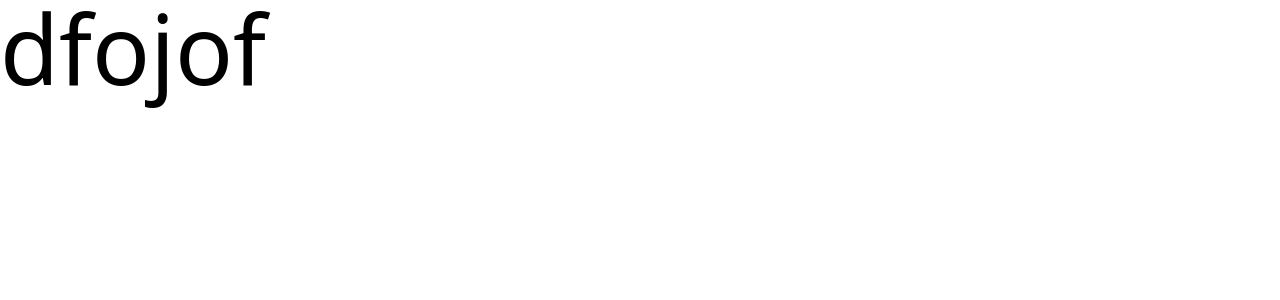
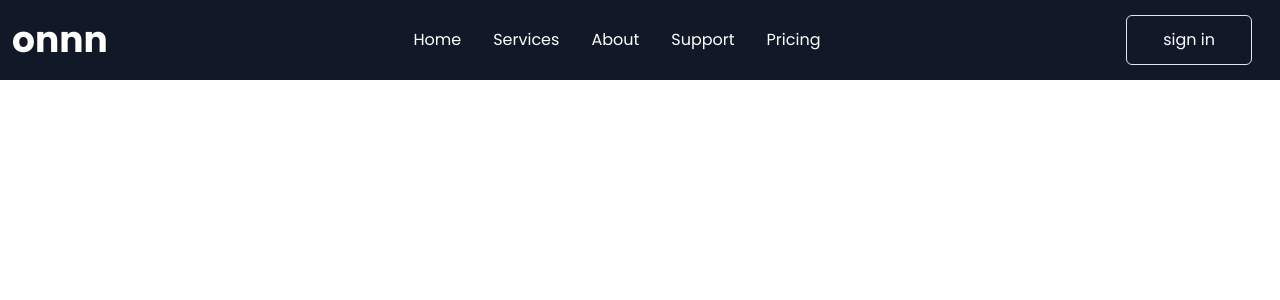
Before and after one commit to WajidMohammed9951/cloud-services-website, a React (Create React App) app: page / in a window 1280 px wide. Shown: the top 300 px of the page. Built offline with nearby package versions, Linux system fonts and the light colour scheme.

Commit message:
added navbar.js

```diff
--- a/src/App.js
+++ b/src/App.js
@@ -1,9 +1,11 @@
-
+import GreenBtn from "./Components/GreenBtn";
+import Navbar from "./Components/Navbar";
 
 function App() {
   return (
-    <div className="text-8xl">
-     <h1>dfojof</h1>
+    <div >
+     <Navbar/>
+     <GreenBtn/>
     </div>
   );
 }
--- /dev/null
+++ b/src/Components/GreenBtn.js
@@ -0,0 +1,18 @@
+import React from "react";
+
+const GreenBtn = ({ title, onClick, className }) => {
+  return (
+    <button
+      className={
+        "border bg-lightColor text-darkColor border-lightColor hover:bg-transparent hover:text-lightColor rounded-md duration-300 ease-out" +
+        " " +
+        className
+      }
+      onClick={onClick}
+    >
+      {title}
+    </button>
+  );
+};
+
+export default GreenBtn;
--- /dev/null
+++ b/src/Components/Navbar.js
@@ -0,0 +1,138 @@
+import React, { useState } from "react";
+import {
+    FaBars,
+    FaTimes,
+    FaFacebook,
+    FaTwitch,
+    FaLinkedinIn,
+    FaTwitter,
+} from "react-icons/fa";
+
+import GreenBtn from "./GreenBtn";
+
+
+const Navbar = () => {
+    const [navigation, setNavigation] = useState(false);
+    const links = [
+        {
+            id: 1,
+            link: "home",
+        },
+        {
+            id: 2,
+            link: "services",
+        },
+        {
+            id: 3,
+            link: "about",
+        },
+        {
+            id: 4,
+            link: "support",
+        },
+        {
+            id: 5,
+            link: "pricing",
+        },
+    ];
+
+    return (
+        <div className="w-screen h-20 z-20 fixed bg-gray-900 text-white">
+            <div className="px-3 flex items-center justify-between w-full h-full">
+                <div className="flex items-center">
+                    <h1 className="text-4xl font-bold">onnn</h1>
+                </div>
+
+                <ul className="hidden md:flex">
+                    {links.map(({ id, link }) => (
+                        <li
+                            key={id}
+                            className="capitalize p-4 cursor-pointer hover:text-lightColor duration-200"
+                        >
+                            {link}
+
+                        </li>
+                    ))}
+                </ul>
+
+                <div className="hidden md:flex mr-4">
+                    <GreenBtn title="sign in" className="px-9 py-3" />
+                </div>
+
+                {/* burger icon  */}
+                <div className="md:hidden">
+                    <div onClick={() => setNavigation(true)} className="cursor-pointer">
+                        <FaBars size={30} />
+                    </div>
+                </div>
+            </div>
+
+            {/* mobile menu  */}
+            <div
+                className={
+                    navigation
+                        ? "md:hidden fixed left-0 top-0 w-full h-full bg-gray-900/70 backdrop-blur"
+                        : ""
+                }
+            >
+                <div
+                    className={
+                        navigation
+                            ? "fixed left-0 top-0 w-4/5 h-full bg-gray-900 text-white p-10 ease-in duration-500"
+                            : "fixed top-0 left-[-100%] h-full p-10 duration-500 ease-in"
+                    }
+                >
+                    <div>
+                        <div className="flex w-full items-center justify-between">
+                            <h2
+                                onClick={() => setNavigation(false)}
+                                className="text-3xl font-bold capitalize cursor-pointer"
+                            >
+
+                            </h2>
+                            <div
+                                onClick={() => setNavigation(false)}
+                                className="p-3 cursor-pointer"
+                            >
+                                <FaTimes size={30} />
+                            </div>
+                        </div>
+                    </div>
+
+                    <div className="mt-24 flex flex-col h-fit gap-12">
+                        <GreenBtn className="px-9 py-3 capitalize" title="sign in" />
+
+                        <ul className="capitalize">
+                            {links.map(({ id, link }) => (
+                                <li
+                                    key={id}
+                                    className=" py-4 text-2xl tracking-wider cursor-pointer"
+                                >
+
+                                    {link}
+                                </li>
+                            ))}
+                        </ul>
+
+                        <div className="grid grid-cols-2 mx-auto w-4/5 gap-10">
+                            <div className="flex items-center justify-center rounded-md shadow-md shadow-lightColor p-3 cursor-pointer">
+                                <FaFacebook size={25} />
+                            </div>
+                            <div className="flex items-center justify-center rounded-md shadow-md shadow-lightColor p-3 cursor-pointer">
+                                <FaTwitter size={25} />
+                            </div>
+                            <div className="flex items-center justify-center rounded-md shadow-md shadow-lightColor p-3 cursor-pointer">
+                                <FaLinkedinIn size={25} />
+                            </div>
+                            <div className="flex items-center justify-center rounded-md shadow-md shadow-lightColor p-3 cursor-pointer">
+                                <FaTwitch size={25} />
+                            </div>
+                        </div>
+                    </div>
+                </div>
+            </div>
+        </div>
+    );
+};
+
+export default Navbar;
--- a/src/index.css
+++ b/src/index.css
@@ -1,3 +1,11 @@
+@import url('https://fonts.googleapis.com/css2?family=Poppins:ital,wght@0,100;0,200;0,300;0,400;0,500;0,600;0,700;0,800;0,900;1,100;1,200;1,300;1,400;1,500;1,600;1,700;1,800;1,900&display=swap');
+
 @tailwind base;
 @tailwind components;
 @tailwind utilities;
+
+@layer base {
+    html {
+      font-family: 'Poppins', sans-serif;
+    }
+  }
```
Also changed, not shown: src/Assets/hero.jpg (added).
